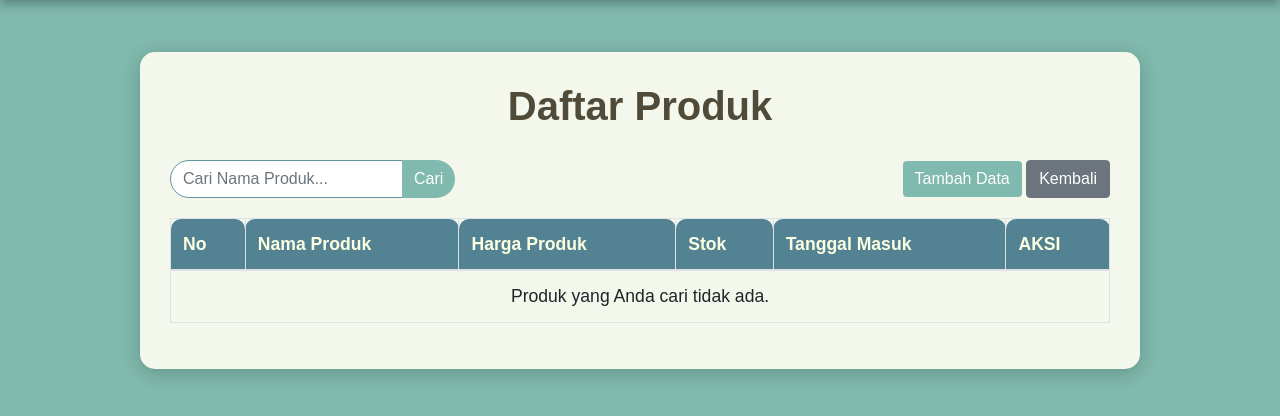
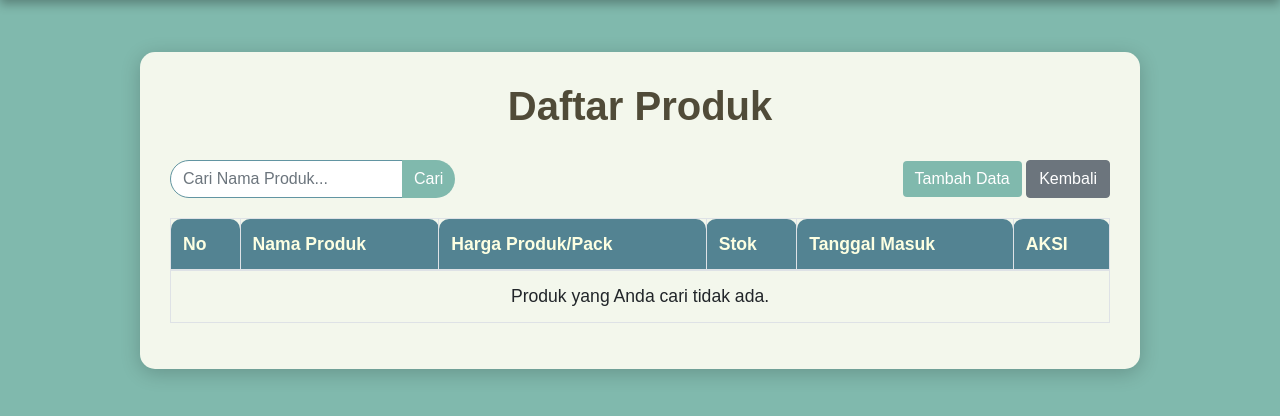
Before and after one commit to nadinnn15/nadin_ujikom, a PHP site: page /tampil_produk.php in a window 1280 px wide. Shown: the part 88-504 px from the top of the page. Run offline with PHP 8.4, Linux system fonts and the light colour scheme; data that the repository does not hold is empty.

Commit message:
tampil_produk.php

```diff
--- a/tampil_produk.php
+++ b/tampil_produk.php
@@ -240,7 +240,7 @@ $found = !empty($result);
         <tr>
             <th>No</th>
             <th>Nama Produk</th>
-            <th>Harga Produk</th>
+            <th>Harga Produk/Pack</th>
             <th>Stok</th>
             <th>Tanggal Masuk</th>
             <th>AKSI</th>
```
